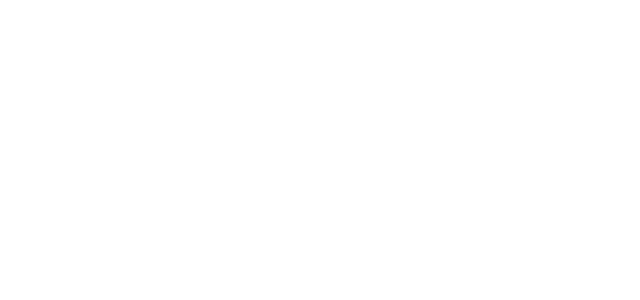
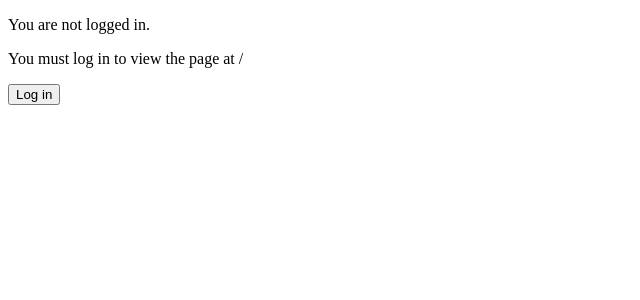
Before and after one commit to Ptdavid0/Learning-Routine, a React (Create React App) app: page /login in a window 1280 px wide. Shown: the top 300 px of the page, without its empty margins (0-640 px from the left). Built offline with nearby package versions, Linux system fonts and the light colour scheme.

Commit message:
Router added with security

```diff
--- a/package.json
+++ b/package.json
@@ -10,8 +10,10 @@
     "@types/node": "^12.0.0",
     "@types/react": "^17.0.0",
     "@types/react-dom": "^17.0.0",
+    "@types/react-router-dom": "^5.1.7",
     "react": "^17.0.2",
     "react-dom": "^17.0.2",
+    "react-router-dom": "^5.2.0",
     "react-scripts": "4.0.3",
     "typescript": "^4.1.2",
     "web-vitals": "^1.0.1"
--- a/src/App.tsx
+++ b/src/App.tsx
@@ -1,9 +1,9 @@
 import React from "react";
 
-// import { Container } from './styles';
+import AuthExample from "./routes";
 
 const App: React.FC = () => {
-  return <div />;
+  return <AuthExample />;
 };
 
 export default App;
--- a/src/pages/List/index.tsx
+++ b/src/pages/List/index.tsx
@@ -1,9 +1,9 @@
 import React from "react";
 
-import "./styles";
+import "./styles.css";
 
 const List: React.FC = () => {
-  return <div />;
+  return <div>LIST</div>;
 };
 
 export default List;
--- a/src/pages/Login/index.tsx
+++ b/src/pages/Login/index.tsx
@@ -1,9 +1,9 @@
 import React from "react";
 
-import "./styles";
+import "./styles.css";
 
 const Login: React.FC = () => {
-  return <div />;
+  return <div>LOGIN</div>;
 };
 
 export default Login;
--- /dev/null
+++ b/src/routes.js
@@ -0,0 +1,137 @@
+import React, { useContext, createContext, useState } from "react";
+import {
+  BrowserRouter as Router,
+  Switch,
+  Route,
+  Redirect,
+  useHistory,
+  useLocation,
+} from "react-router-dom";
+import List from "./pages/List";
+
+export default function AuthExample() {
+  return (
+    <ProvideAuth>
+      <Router>
+        <div>
+          <AuthButton />
+          <Switch>
+            <Route path="/login">
+              <LoginPage />
+            </Route>
+            <PrivateRoute path="/list">
+              <List />
+            </PrivateRoute>
+          </Switch>
+        </div>
+      </Router>
+    </ProvideAuth>
+  );
+}
+
+const fakeAuth = {
+  isAuthenticated: false,
+  signin(cb) {
+    fakeAuth.isAuthenticated = true;
+    setTimeout(cb, 100); // fake async
+  },
+  signout(cb) {
+    fakeAuth.isAuthenticated = false;
+    setTimeout(cb, 100);
+  },
+};
+
+const authContext = createContext();
+
+function ProvideAuth({ children }) {
+  const auth = useProvideAuth();
+  return <authContext.Provider value={auth}>{children}</authContext.Provider>;
+}
+
+function useAuth() {
+  return useContext(authContext);
+}
+
+function useProvideAuth() {
+  const [user, setUser] = useState(null);
+
+  const signin = (cb) => {
+    return fakeAuth.signin(() => {
+      setUser("user");
+      cb();
+    });
+  };
+
+  const signout = (cb) => {
+    return fakeAuth.signout(() => {
+      setUser(null);
+      cb();
+    });
+  };
+
+  return {
+    user,
+    signin,
+    signout,
+  };
+}
+
+function AuthButton() {
+  let history = useHistory();
+  let auth = useAuth();
+
+  return auth.user ? (
+    <p>
+      <button
+        onClick={() => {
+          auth.signout(() => history.push("/list"));
+        }}
+      >
+        Sign out
+      </button>
+    </p>
+  ) : (
+    <p>You are not logged in.</p>
+  );
+}
+
+function PrivateRoute({ children, ...rest }) {
+  let auth = useAuth();
+  return (
+    <Route
+      {...rest}
+      render={({ location }) =>
+        auth.user ? (
+          children
+        ) : (
+          <Redirect
+            to={{
+              pathname: "/login",
+              state: { from: location },
+            }}
+          />
+        )
+      }
+    />
+  );
+}
+
+function LoginPage() {
+  let history = useHistory();
+  let location = useLocation();
+  let auth = useAuth();
+
+  let { from } = location.state || { from: { pathname: "/" } };
+  let login = () => {
+    auth.signin(() => {
+      history.replace(from);
+    });
+  };
+
+  return (
+    <div>
+      <p>You must log in to view the page at {from.pathname}</p>
+      <button onClick={login}>Log in</button>
+    </div>
+  );
+}
```
Also changed, not shown: 1 other file (tests, documents, lock files or other folders).
